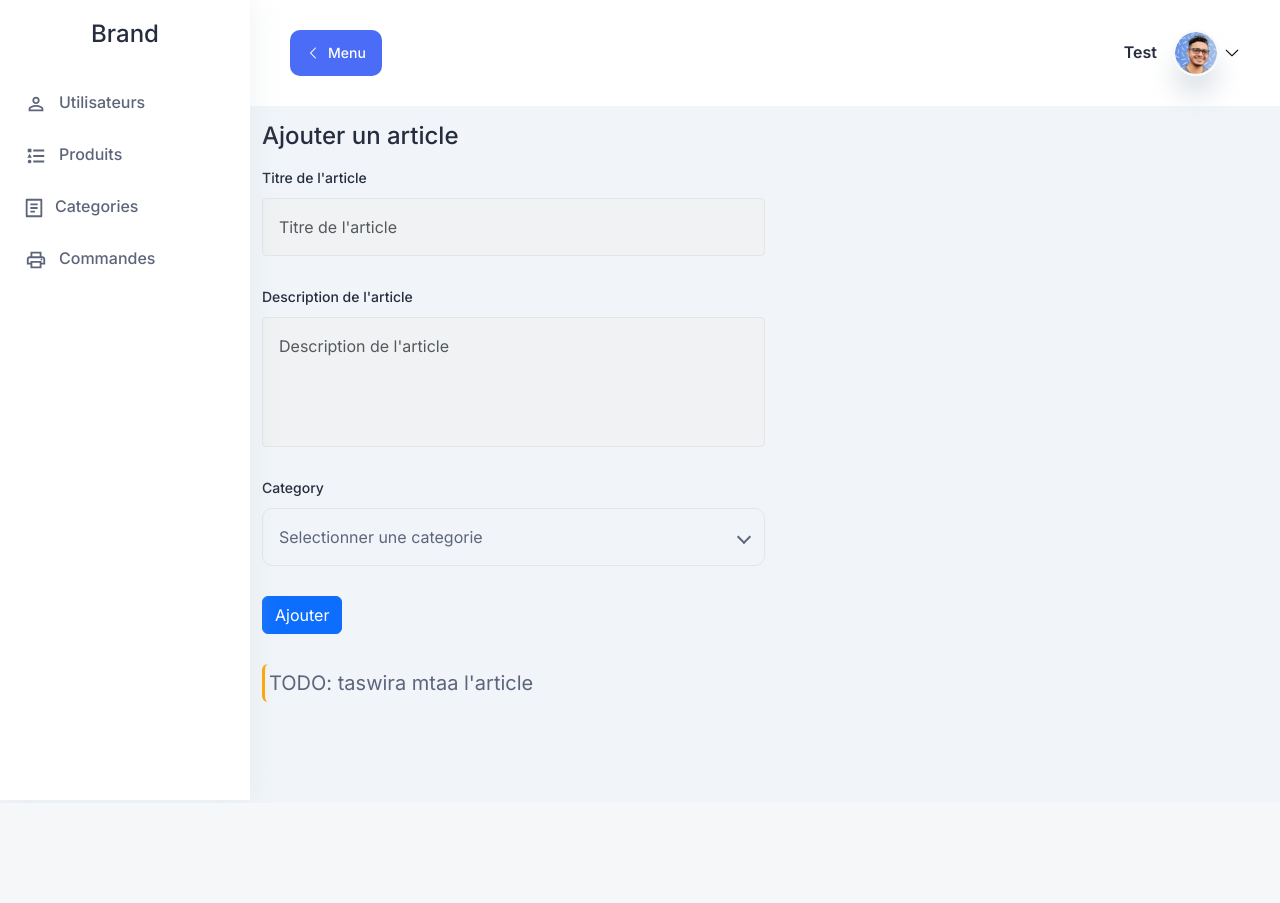
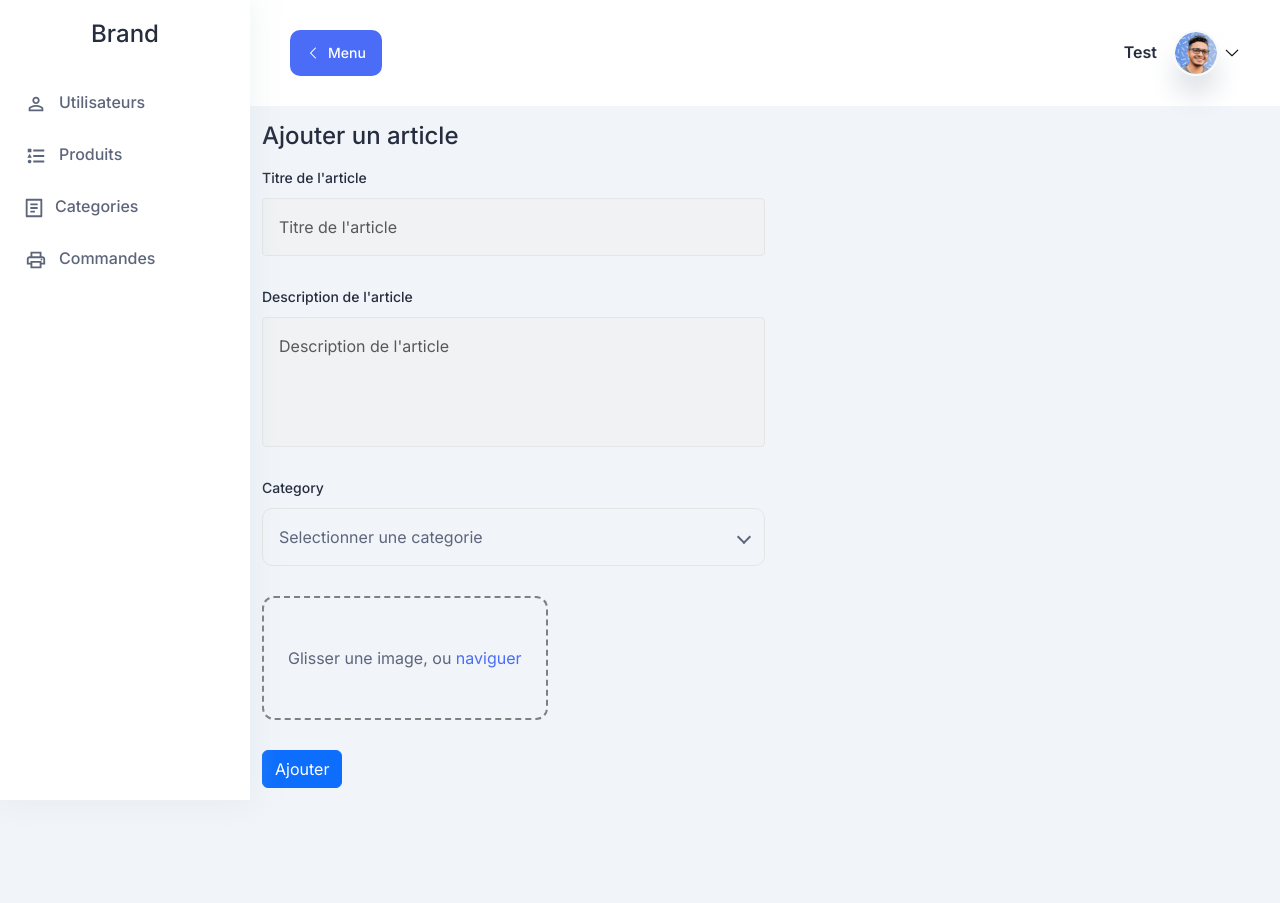
Before and after one commit to MrF0o/online-shop, a PHP site: page /admin/ajout.php?type=produit in a window 1280 px wide. Before the commit the page ends 702 px from the top, so only its background shows below. Run offline with PHP 8.4, Linux system fonts and the light colour scheme; the visitor is signed in with stand-in values (Sample User, id 1); tables that the repository leaves empty or names only in its code hold one stand-in row (values such as "Sample post").

Commit message:
product image upload

```diff
--- a/admin/ajout.php
+++ b/admin/ajout.php
@@ -35,6 +35,32 @@
 
             $query = "INSERT INTO article(title, description, category_id) VALUES('$title', '$desc', '$cat_id')";
             mysqli_query($db, $query);
+
+            // nzidou record f table images w naamlou enregistrer lel fichier f local
+            if (!empty($_FILES['product_image'])) {
+                $upload_dir = '../images/upload/';
+                $upload_path = $upload_dir . bin2hex(openssl_random_pseudo_bytes(10)) . $_FILES['product_image']['name']; // 20 chars aléatoires puis nom de fichier
+
+                $check = getimagesize($_FILES['product_image']["tmp_name"]);
+                if ($check !== false) {
+                    // ken l'image akber mn 5MB
+                    if ($_FILES['product_image']["size"] > 5000000) {
+                        $msg['success'] = false;
+                        $msg['msg'] = 'la taille de l\'image doit être inférieure à 5 Mo';
+                    } else {
+                        // TODO: check for permissions
+                        move_uploaded_file($_FILES["product_image"]["tmp_name"], $upload_path);
+                        $escaped = mysqli_escape_string($db, $upload_path);
+
+                        $article_id = mysqli_insert_id($db);
+                        $sql = "INSERT INTO images(article_id, path) VALUES ($article_id, '$escaped')";
+                        mysqli_query($db, $sql);
+                    }
+                } else {
+                    $msg['success'] = false;
+                    $msg['msg'] = 'le fichier n\'est pas une image';
+                }
+            }
 
             $msg['success'] = true;
         } else {
@@ -82,7 +108,7 @@
             <h3>Ajouter un article</h3>
 
             <div class="col-md-6 mt-3">
-                <form action="" method="POST">
+                <form action="" method="POST" enctype="multipart/form-data">
 
                     <div class="input-style-2">
                         <label for="product_title">Titre de l'article</label>
@@ -106,15 +132,18 @@
                         </div>
                     </div>
 
+                    <label for="product-image" class="custom-image-upload input-style-1">
+                        <div class="drop-wrapper">
+                            Glisser une image, ou <span class="text-primary">naviguer</span>
+                        </div>
+                        <input type="file" name="product_image" id="product-image" hidden>
+                    </label>
+
                     <div class="input-style-2">
                         <button name="add_prod" type="submit" class="btn btn-primary">Ajouter</button>
                     </div>
 
                 </form>
-
-                <blockquote class="blockquote rounded p-1" style="border-left: 3px solid orange">
-                    TODO: taswira mtaa l'article
-                </blockquote>
             </div>
 
         <?php endif ?>
@@ -151,8 +180,8 @@
 
 <script>
     // ala 5ater lpage taamel resubmit lel form
-    if ( window.history.replaceState ) {
-        window.history.replaceState( null, null, window.location.href );
+    if (window.history.replaceState) {
+        window.history.replaceState(null, null, window.location.href);
     }
 </script>
 
--- /dev/null
+++ b/admin/assets/css/custom.css
@@ -0,0 +1,5 @@
+.drop-wrapper {
+    padding: 3rem 1.5rem;
+    border: 2px dashed gray;
+    border-radius: 12px;
+}
--- a/admin/header.php
+++ b/admin/header.php
@@ -14,6 +14,7 @@
     <link rel="stylesheet" href="assets/css/materialdesignicons.min.css" />
     <link rel="stylesheet" href="assets/css/fullcalendar.css" />
     <link rel="stylesheet" href="assets/css/main.css" />
+    <link rel="stylesheet" href="assets/css/custom.css">
 </head>
 
 <body>
```
Also changed, not shown: images/upload/2a894938bbe1d3fe94d80a4dcb92fa2d3c601b58d72720d6bec4.jpg (added), images/upload/30209a7d55a3cc0c275c0a4dcb92fa2d3c601b58d72720d6bec4.jpg (added), images/upload/6dba87995462f0bac6560a4dcb92fa2d3c601b58d72720d6bec4.jpg (added), images/upload/8402c387cb6de6589f6e0a4dcb92fa2d3c601b58d72720d6bec4.jpg (added), images/upload/8793cc5a8f6b9d9101c70a4dcb92fa2d3c601b58d72720d6bec4.jpg (added), images/upload/8fa7d1cc0839fc5cde340a4dcb92fa2d3c601b58d72720d6bec4.jpg (added), 1 other file.
